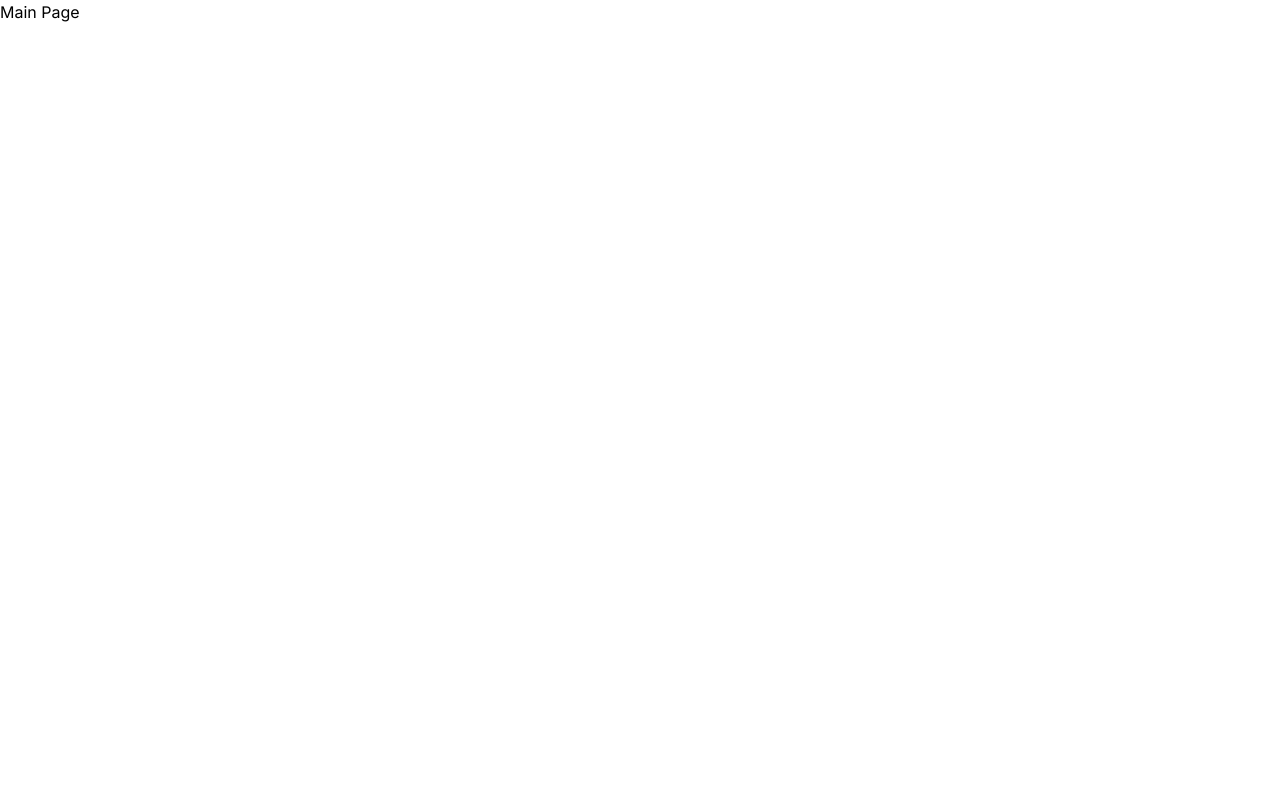
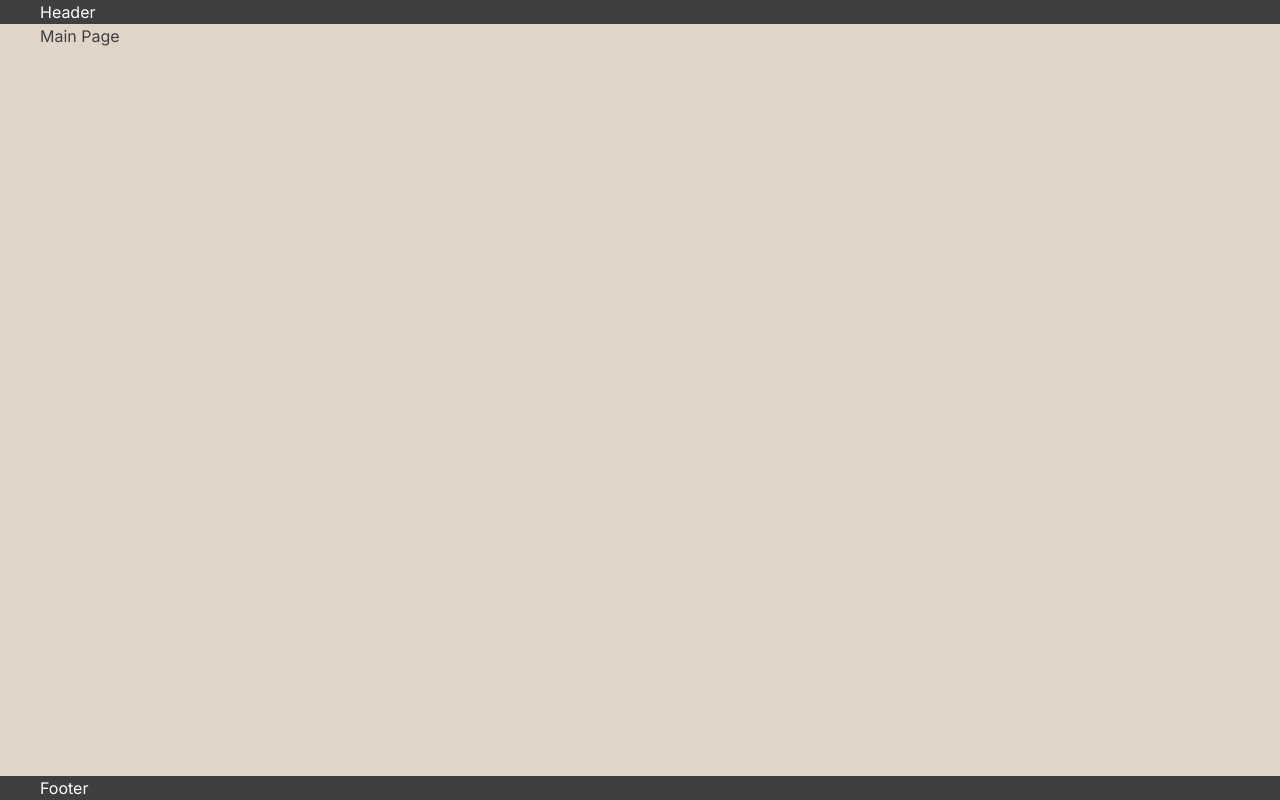
Before and after one commit to KohnoA/coffee-house, a Next.js app: page / in a window 1280 px wide. Built offline with nearby package versions, Linux system fonts and the light colour scheme.

Commit message:
feat: added global styles

```diff
--- a/src/app/globals.css
+++ b/src/app/globals.css
@@ -1,3 +1,81 @@
 @tailwind base;
 @tailwind components;
 @tailwind utilities;
+
+:root {
+  --text-dark: #403F3D;
+  --bg-body: #E1D4C9;
+}
+
+html {
+  font-size: 16px;
+  scroll-behavior: smooth;
+}
+
+body {
+  display: flex;
+  flex-direction: column;
+
+  min-height: 100vh;
+
+  color: var(--text-dark);
+  font-family: 'Inter', 'Arial', sans-serif;
+  font-size: 16px;
+  font-weight: 400;
+  line-height: 150%;
+
+  background-color: var(--bg-body);
+}
+
+body > main {
+  flex-grow: 1;
+}
+
+.container {
+  max-width: 1440px;
+
+  margin: 0 auto;
+  padding-left: 40px;
+  padding-right: 40px;
+}
+
+/* Font classes */
+
+.heading-1 {
+  font-size: 72px;
+  font-weight: 600;
+  line-height: 105%;
+}
+
+.heading-1-mobile {
+  font-size: 42px;
+  line-height: 115%;
+}
+
+.heading-2 {
+  font-size: 60px;
+  font-weight: 600;
+  line-height: 125%;
+}
+
+.heading-2-mobile {
+  font-size: 32px;
+}
+
+.heading-3 {
+  font-size: 24px;
+  font-weight: 600;
+  line-height: 125%;
+}
+
+.caption {
+  font-size: 10px;
+  font-weight: 600;
+  line-height: 140%;
+}
+
+.burger-link {
+  font-size: 32px;
+  font-weight: 600;
+  line-height: 125%;
+}
--- a/src/app/layout.tsx
+++ b/src/app/layout.tsx
@@ -1,22 +1,25 @@
-import type { Metadata } from 'next'
-import { Inter } from 'next/font/google'
-import './globals.css'
+import type { Metadata } from 'next';
+import { Inter } from 'next/font/google';
+import './globals.css';
 
-const inter = Inter({ subsets: ['latin'] })
+const inter = Inter({
+  subsets: ['latin'],
+  weight: ['400', '600'],
+});
 
 export const metadata: Metadata = {
   title: 'Coffee House',
   description: 'Educational project',
-}
+};
 
 export default function RootLayout({
   children,
 }: {
-  children: React.ReactNode
+  children: React.ReactNode;
 }) {
   return (
     <html lang="en">
       <body className={inter.className}>{children}</body>
     </html>
-  )
+  );
 }
--- a/src/app/page.tsx
+++ b/src/app/page.tsx
@@ -1,7 +1,11 @@
 export default function Home() {
   return (
-    <main>
-      <h1>Main Page</h1>
-    </main>
-  )
+    <>
+      <header className="container bg-textDark text-white">Header</header>
+      <main className="container">
+        <h1>Main Page</h1>
+      </main>
+      <footer className="container bg-textDark text-white">Footer</footer>
+    </>
+  );
 }
--- a/tailwind.config.ts
+++ b/tailwind.config.ts
@@ -8,6 +8,16 @@ const config: Config = {
   ],
   theme: {
     extend: {
+      colors: {
+        textDark: '#403F3D',
+        textLight: '#E1D4C9',
+        textAccent: '#B0907A',
+        bgBody: '#E1D4C9',
+        bgContainer: '#665F55',
+        bgBackdrop: 'rgba(64, 63, 61, 0.8)',
+        borderLight: '#C1B6AD',
+        borderDark: '#665F55',
+      },
       backgroundImage: {
         'gradient-radial': 'radial-gradient(var(--tw-gradient-stops))',
         'gradient-conic':
```
